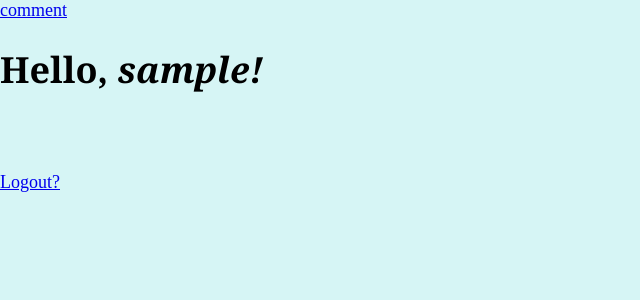
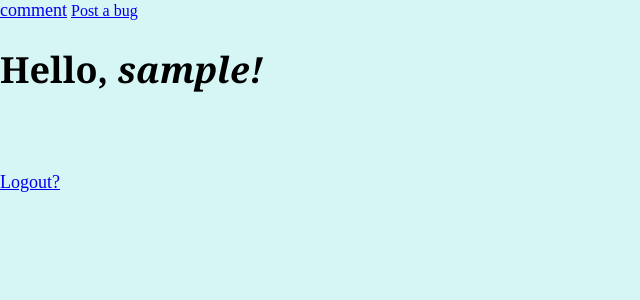
Before and after one commit to ibrahimRGU/week5, a PHP site: page /home.php in a window 1280 px wide. Shown: the top 300 px of the page, without its empty margins (0-640 px from the left). Run offline with PHP 8.4, Linux system fonts and the light colour scheme; the visitor is signed in with stand-in values (Sample User, id 1); tables that the repository leaves empty or names only in its code hold one stand-in row (values such as "Sample post"); data that the repository does not hold is empty.

Commit message:
Update home.php

```diff
--- a/home.php
+++ b/home.php
@@ -10,6 +10,7 @@
 <link rel="stylesheet" href="style.css" type="text/css" />
 </head>
 </div id="commentlink"><a href="comments.php" style="font-size:18px">comment</a> </div>
+<a href="bug.php">Post a bug</a>
 <body>
 <h1 class="hello">Hello, <em><?php echo $login_user;?>!</em></h1>
 <br><br><br>
```
